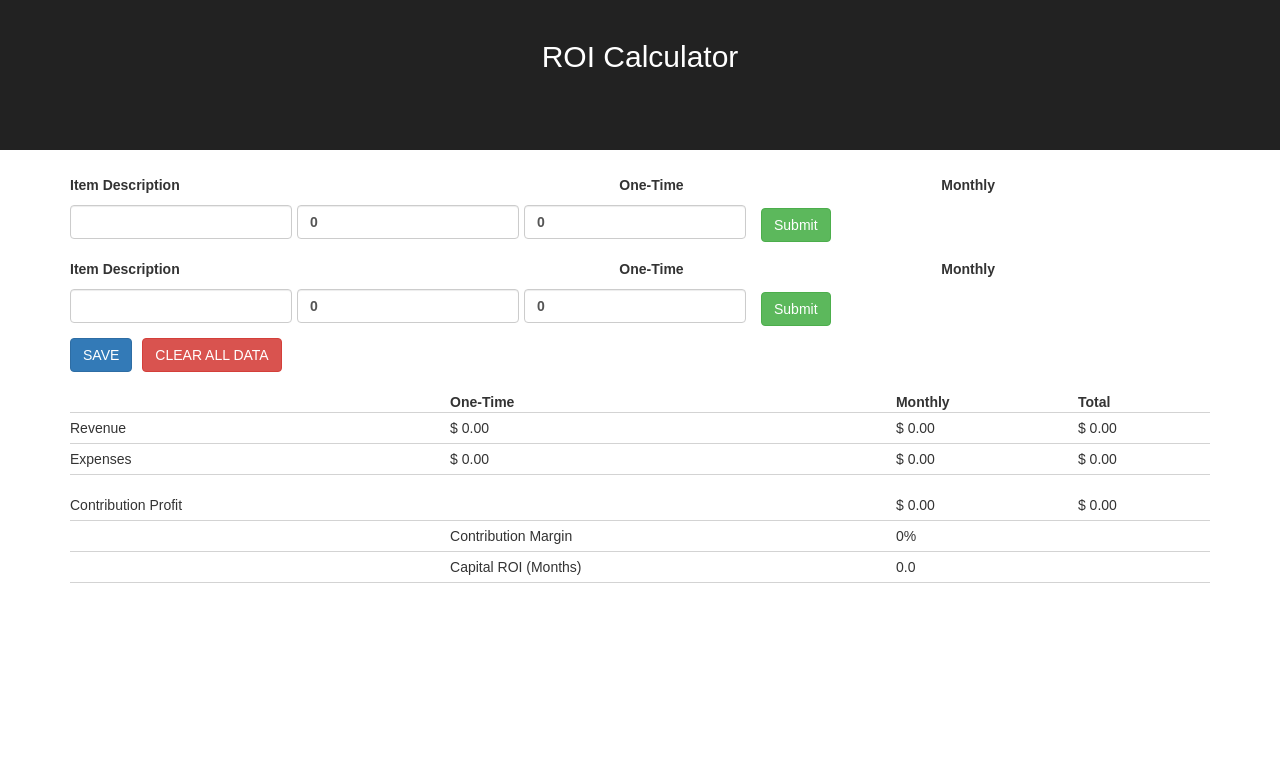
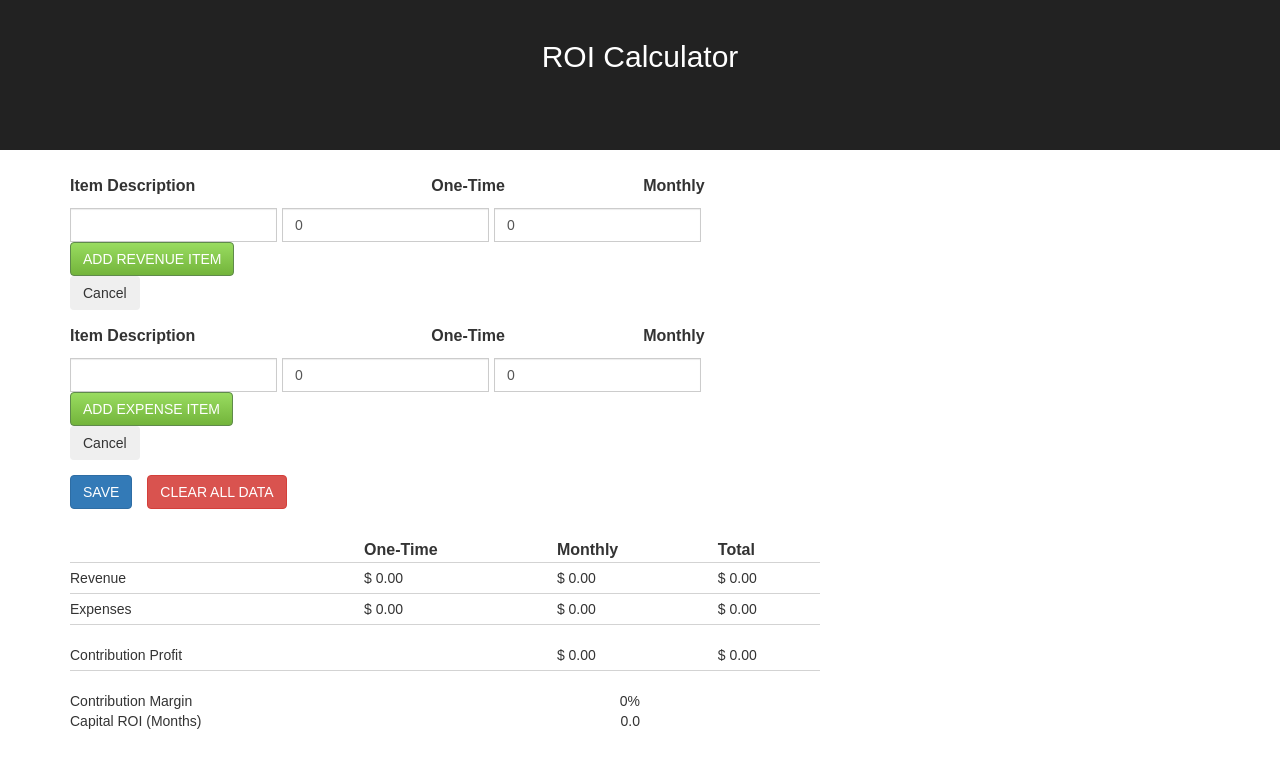
Before and after one commit to andyknolla/ROI-Calculator, a React (Create React App) app: page / in a window 1280 px wide. Shown: the top 768 px of the page. Built offline with nearby package versions, Linux system fonts and the light colour scheme; the HTML template or start-up script is replaced by a standard one.

Commit message:
Made items editable, added alerts and signifiers

```diff
--- a/src/App.css
+++ b/src/App.css
@@ -12,8 +12,6 @@
 
 table {
   width: 100%;
-  /*border: 1px solid black;
-  border-collapse: collapse;*/
 }
 
 input.active:valid {
@@ -34,6 +32,14 @@ input.active:invalid {
   margin-bottom: 10px;
 }
 
+.col-titles {
+  font-size: 1.6rem;
+}
+
+.highlight {
+  border: 1px solid orange;
+}
+
 .item-button {
   padding: 1px 10px;
   margin: 3px;
@@ -41,6 +47,7 @@ input.active:invalid {
 
 .calculations {
   margin-top: 20px;
+  max-width: 750px;
 }
 .calculations tr {
   border-bottom: 1px solid lightgray;
@@ -54,16 +61,38 @@ input.active:invalid {
   padding-top: 20px;
 }
 
-.buttons {
-  margin-top: 10px;
+.margin-roi {
+  margin-top: 20px;
 }
 
-.buttons .btn {
-  margin-right: 10px;
+.margin, .roi {
+  max-width: 50%;
+  display: flex;
+  justify-content: space-between;
+}
+
+.margin-value {
+}
+
+.buttons {
+  margin-top: 15px;
+}
+.buttons > button {
+  margin-right: 15px;
+  margin-bottom: 10px;
 }
 
 .submit {
-  margin-left: 10px;
+  text-transform: uppercase;
+  color: white;
+  background-image: linear-gradient(to top, #73b43b 0%, #99dc60 100%);
+  background-repeat: repeat-x;
+  background-color: #73b43b;
+  border-color: #5f8a4b;
+}
+.submit:hover {
+  background-color: #73b43b;
+  background-position: 0 -15px;
 }
 
 .form-group {
@@ -73,3 +102,29 @@ input.active:invalid {
 label {
   margin-bottom: 0;
 }
+
+@media (min-width: 768px) {
+  label {
+    display: none;
+  }
+}
+
+.form-control {
+  width: auto;
+}
+
+.input-group {
+  max-width: 750px;
+}
+
+.hide {
+  display: none;
+  transition: display 1s;
+}
+.show {
+  display: block;
+  transition: display 1s;
+}
+.alert {
+  margin-top: 20px;
+}
--- a/src/App.js
+++ b/src/App.js
@@ -50,12 +50,14 @@ class App extends Component {
       revenue_monthly: 0,
       expense_description: '',
       expense_oneTime: 0,
-      expense_monthly: 0
+      expense_monthly: 0,
+      editIndex: false
     };
 
     this.InputStateChange = this.InputStateChange.bind(this);
     this.addItem = this.addItem.bind(this);
     this.removeItem = this.removeItem.bind(this);
+    this.editItem = this.editItem.bind(this);
     this.saveData = this.saveData.bind(this);
     this.clearData = this.clearData.bind(this);
   }
@@ -75,6 +77,7 @@ class App extends Component {
 
 
   removeItem(itemIndex, type) {
+
     if(type === 'revenue') {
       let newArray = this.state.revenue_items;
       newArray.splice(itemIndex, 1)  ;
@@ -97,7 +100,49 @@ class App extends Component {
     });
   }
 
+  editItem(itemIndex, type) {
+    console.log(itemIndex);
+    this.setState({ editIndex: itemIndex })
+
+    if(type === 'revenue') {
+    //grab the revenue array
+    let itemForEditting = this.state.revenue_items[itemIndex]
+    console.log(itemForEditting);
+    // access the individual item based on index (an object)
+
+    // set input state items equal to object property value
+    this.setState({
+      revenue_description: itemForEditting.description,
+      revenue_oneTime: itemForEditting.oneTime,
+      revenue_monthly: itemForEditting.monthly
+    })
+    document.getElementById(`${type}Submit`).classList.add("hide");
+    document.getElementById(`${type}Update`).classList.remove("hide");
+
+    // item being editted should be highlighted
+
+    //...cancel just clears the form and returns submit button
+
+    } else {
+      let itemForEditting = this.state.expense_items[itemIndex]
+      this.setState({
+        expense_description: itemForEditting.description,
+        expense_oneTime: itemForEditting.oneTime,
+        expense_monthly: itemForEditting.monthly
+      })
+      document.getElementById(`${type}Submit`).classList.add("hide");
+      document.getElementById(`${type}Update`).classList.remove("hide");
+    }
+    console.log(this.state);
+  }
+
   addItem(type) {
+console.log(this.state);
+    // if state "edit" item is true, then handle differently...
+
+    // splice instead of pushing ...or splice differently- either with the edit index or, if it's a new item, use the existing array's length to splice onto the end
+
+
     if(type === 'revenue') {
       let newArray = this.state.revenue_items;
       let newItem = {
@@ -105,12 +150,19 @@ class App extends Component {
         oneTime: this.state.revenue_oneTime,
         monthly: this.state.revenue_monthly
       }
-      newArray.push(newItem);
+
+      if(this.state.editIndex === false) {
+        newArray.push(newItem);
+      } else {
+        newArray.splice(this.state.editIndex, 1, newItem);
+      }
+
       this.setState({
         revenue_items: newArray,
         revenue_description: '',
         revenue_oneTime: 0,
-        revenue_monthly: 0
+        revenue_monthly: 0,
+        editIndex: false
       })
     } else {
       let newArray = this.state.expense_items;
@@ -119,19 +171,46 @@ class App extends Component {
         oneTime: this.state.expense_oneTime,
         monthly: this.state.expense_monthly
       }
-      newArray.push(newItem);
-      this.setState({
+
+      if(this.state.editIndex === false) {
+        newArray.push(newItem);
+      } else {
+        newArray.splice(this.state.editIndex, 1, newItem);
+      }
+        this.setState({
         expense_items: newArray,
         expense_description: '',
         expense_oneTime: 0,
         expense_monthly: 0
       })
     }
+    document.getElementById(`${type}Submit`).classList.remove("hide");
+    document.getElementById(`${type}Update`).classList.add("hide");
+    let highlights = document.querySelector(".highlight");
+    console.log('hightlights ', highlights);
+    if(highlights) {
+      document.querySelector(".highlight").classList.remove("highlight");
+    }
+    // highlights.forEach( (element) => {
+    //   element.classList.remove("highlight");
+    // })
+  }
+
+  showAlert(type) {
+    let alert = document.getElementById(type).classList;
+    alert.remove("hide")
+    alert.add("show");
+    setTimeout( () => {
+      alert.remove("show")
+      alert.add("hide")
+    }, 2000);
   }
 
   saveData() {
     localStorage.setItem( "savedRevenueData", JSON.stringify( this.state.revenue_items ) )
     localStorage.setItem( "savedExpenseData", JSON.stringify( this.state.expense_items ) )
+
+    this.showAlert('saveAlert')
   }
 
   clearData() {
@@ -141,6 +220,7 @@ class App extends Component {
       revenue_items: [],
       expense_items: []
     })
+    this.showAlert("clearAlert")
   }
 
   render() {
@@ -156,6 +236,7 @@ class App extends Component {
             items={this.state.revenue_items}
             removeItem={this.removeItem}
             addItem={this.addItem}
+            editItem={this.editItem}
             InputStateChange={this.InputStateChange}
             type="revenue"
             inputDescription={this.state.revenue_description}
@@ -167,6 +248,7 @@ class App extends Component {
             items={this.state.expense_items}
             removeItem={this.removeItem}
             addItem={this.addItem}
+            editItem={this.editItem}
             InputStateChange={this.InputStateChange}
             type="expense"
             inputDescription={this.state.expense_description}
@@ -176,6 +258,8 @@ class App extends Component {
           <div className="buttons">
             <button onClick={ this.saveData } className="btn btn-primary" >SAVE</button>
             <button onClick={ this.clearData } className="btn btn-danger" >CLEAR ALL DATA</button>
+            <div id="saveAlert" className="alert alert-success hide">Your data has been saved</div>
+            <div id="clearAlert" className="alert alert-warning hide">Your data has been permenantly cleared</div>
           </div>
 
           <Calculations revenue={this.state.revenue_items} expense={this.state.expense_items} />
--- a/src/components/calculations.js
+++ b/src/components/calculations.js
@@ -42,9 +42,10 @@ class Calculations extends React.Component {
 
   render() {
     return (
+      <div>
         <table className='calculations' >
           <tbody>
-          <tr>
+            <tr className="col-titles">
               <th></th>
               <th>One-Time</th>
               <th>Monthly</th>
@@ -68,20 +69,21 @@ class Calculations extends React.Component {
               <td>{ Numeral( this.contributionProfit('monthly') ).format(CurrencyFormat) }</td>
               <td>{ Numeral( this.contributionProfit() ).format(CurrencyFormat) }</td>
             </tr>
-          <tr>
-            <td></td>
-            <td>Contribution Margin</td>
-            <td>{ Numeral( this.contributionMargin() ).format('0%') }</td>
-            <td></td>
-          </tr>
-          <tr>
-            <td></td>
-            <td>Capital ROI (Months)</td>
-            <td>{ Numeral(this.roi() ).format('0.0') }</td>
-            <td></td>
-          </tr>
+
           </tbody>
         </table>
+
+        <div className="margin-roi">
+          <div className="margin">
+            <span>Contribution Margin</span>
+            <span className="margin-value">{ Numeral( this.contributionMargin() ).format('0%') }</span>
+          </div>
+          <div className="roi">
+            <span>Capital ROI (Months)</span>
+            <span className="roi-value"> { Numeral(this.roi() ).format('0.0') }</span>
+          </div>
+        </div>
+      </div>
     )
   }
 }
--- a/src/components/form.js
+++ b/src/components/form.js
@@ -6,6 +6,7 @@ class Form extends React.Component {
 
     this.handleSubmit = this.handleSubmit.bind(this);
     this.handleInputChange = this.handleInputChange.bind(this);
+    this.cancelEdit = this.cancelEdit.bind(this);
   }
 
   handleInputChange(event) {
@@ -35,6 +36,11 @@ class Form extends React.Component {
     }
   }
 
+  cancelEdit() {
+    console.log('cancel edit');
+
+  }
+
   showFormErrors() {
     const inputs = document.querySelectorAll('input');
     let isFormValid = true;
@@ -46,6 +52,8 @@ class Form extends React.Component {
       if (!isInputValid) {
         isFormValid = false;
       }
+      input.classList.remove('active');
+
     });
 
     return isFormValid;
@@ -70,10 +78,10 @@ class Form extends React.Component {
 
   render() {
     return (
+      <div>
         <form onSubmit={this.handleSubmit} className="form-inline" >
             <div className="form-group">
-            <label>
-              {/* description: */}
+              <label>description: </label>
                 <input
                   className="form-control"
                   name="description"
@@ -82,13 +90,13 @@ class Form extends React.Component {
                   value={this.props.inputDescription}
                   onChange={this.handleInputChange}
                   required
+                  maxLength="30"
                 />
-            </label>
+
               <div className="error" id={`${this.props.type}descriptionError`} />
             </div>
             <div className="form-group">
-            <label>
-              {/* One-time: */}
+              <label>One-time: </label>
                 <input
                   className="form-control"
                   name="oneTime"
@@ -98,13 +106,13 @@ class Form extends React.Component {
                   value={this.props.inputOneTime}
                   onChange={this.handleInputChange}
                   required
+                  max="999999999"
                  />
-            </label>
+
               <div className="error" id={ `${this.props.type}oneTimeError` } />
             </div>
             <div className="form-group">
-            <label>
-              {/* revenue_monthly: */}
+              <label>revenue_monthly:</label>
                 <input
                   className="form-control"
                   name="monthly"
@@ -115,11 +123,15 @@ class Form extends React.Component {
                   onChange={this.handleInputChange}
                   required
                  />
-            </label>
+
              <div className="error" id={ `${this.props.type}monthlyError` } />
             </div>
-        <button className="btn btn-success submit" >Submit</button>
+          <button id={`${this.props.type}Submit`} className="btn submit" >{`Add ${this.props.type} item`}</button>
+
+          <button id={`${this.props.type}Update`} className="btn submit hide" >Update item</button>
         </form>
+        <button id={`${this.props.type}Cancel`} className="btn" onClick={this.cancelEdit}>Cancel</button>
+      </div>
     )
   }
 }
--- a/src/components/item.js
+++ b/src/components/item.js
@@ -6,23 +6,54 @@ const CurrencyFormat = "$ 0,000.00";
 class RevenueItem extends React.Component {
   constructor(props) {
     super(props);
+    this.state = {
+      edit: false
+    }
 
     this.removeItem = this.removeItem.bind(this);
+    this.editItem = this.editItem.bind(this);
+  }
+
+  editItem() {
+    let index = parseInt(this.props.index, 10);
+    this.props.editItem(index, this.props.type);
+    // add highlight class to specific className, built from type + index...ie ${type}${index}
+
+
+    let highlights = document.querySelector(".highlight");
+    console.log('hightlights ', highlights);
+    if(highlights) {
+      document.querySelector(".highlight").classList.remove("highlight");
+    }
+    console.log(document.querySelector(`.${this.props.type}${index}`));
+    console.log(`.${this.props.type}${index}`);
+
+    document.querySelector(`.${this.props.type}${index}`).classList.add("highlight")
   }
 
   removeItem(){
     let index = parseInt(this.props.index, 10);
-     this.props.removeItem(index, this.props.type);
+    let confirmation = window.confirm("Are you sure you want to delete the item?")
+    if(confirmation) this.props.removeItem(index, this.props.type);
   }
 
   render() {
     let item = this.props.item;
+    console.log('item',item);
     return (
-      <tr>
+      <tr className={`${this.props.type}${this.props.index}`}>
         <td>{ item.description }</td>
         <td>{ Numeral( item.oneTime ).format(CurrencyFormat) }</td>
         <td>{ Numeral( item.monthly ).format(CurrencyFormat) }</td>
-        <td><button onClick={this.removeItem} className="btn btn-danger item-button"><span className="glyphicon glyphicon-trash" ></span></button></td>
+        <td>
+          <button className="btn btn-warning item-button" onClick={this.editItem}>
+            <span className="glyphicon glyphicon-pencil" ></span>
+          </button>
+
+          <button onClick={this.removeItem} className="btn btn-danger item-button">
+            <span className="glyphicon glyphicon-trash" ></span>
+          </button>
+        </td>
       </tr>
     )
   }
--- a/src/components/table.js
+++ b/src/components/table.js
@@ -5,24 +5,22 @@ import Form from './form';
 
 class Table extends React.Component {
 
-  componentWillUnmount() {
-    console.log('unmount');
-  }
   renderItems(items) {
     return items.map((item, index) => {
-     return <Item key={index} item={item} type={this.props.type} index={index} removeItem={this.props.removeItem} />
+     return <Item key={index} item={item} type={this.props.type} index={index} removeItem={this.props.removeItem} editItem={this.props.editItem} />
     });
   }
 
   render() {
     return (
-      <div>
+      <div className="input-group">
         <table className="dataTable" >
           <tbody>
-            <tr>
+            <tr className="col-titles">
               <th>Item Description</th>
               <th>One-Time</th>
               <th>Monthly</th>
+              {/* <th>Require confirmation<input type="checkbox" /></th> */}
             </tr>
             {this.renderItems(this.props.items)}
           </tbody>
```
Lines whose indentation alone changed are shown as unchanged.
